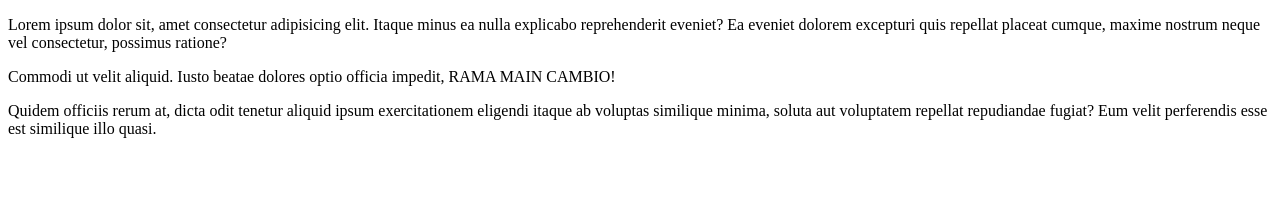
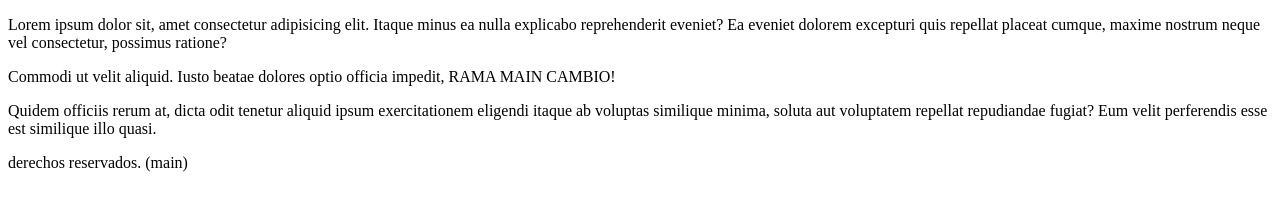
Before and after one commit to FrancoChappa/NuevoRepoGit-Javascript, a plain HTML site: page index.html in a window 1280 px wide. Drawn offline with Linux system fonts and the light colour scheme.

Commit message:
cambio 3

```diff
--- a/index.html
+++ b/index.html
@@ -11,7 +11,9 @@
     <p>Commodi ut velit aliquid. Iusto beatae dolores optio officia impedit, RAMA MAIN CAMBIO!</p>
     <p>Quidem officiis rerum at, dicta odit tenetur aliquid ipsum exercitationem eligendi itaque ab voluptas similique minima, soluta aut voluptatem repellat repudiandae fugiat? Eum velit perferendis esse est similique illo quasi.</p>
 
-
+<footer>
+    derechos reservados. (main)
+</footer>
 
 
 </body>
```
